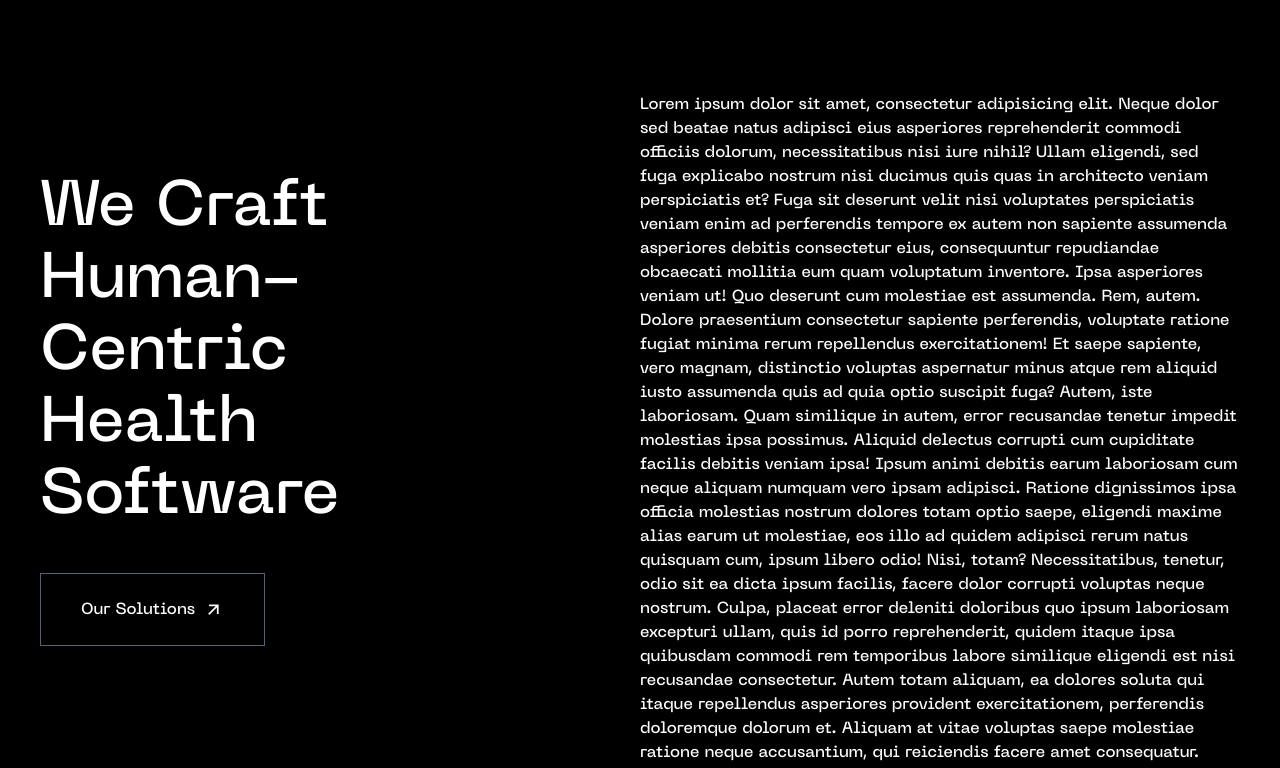
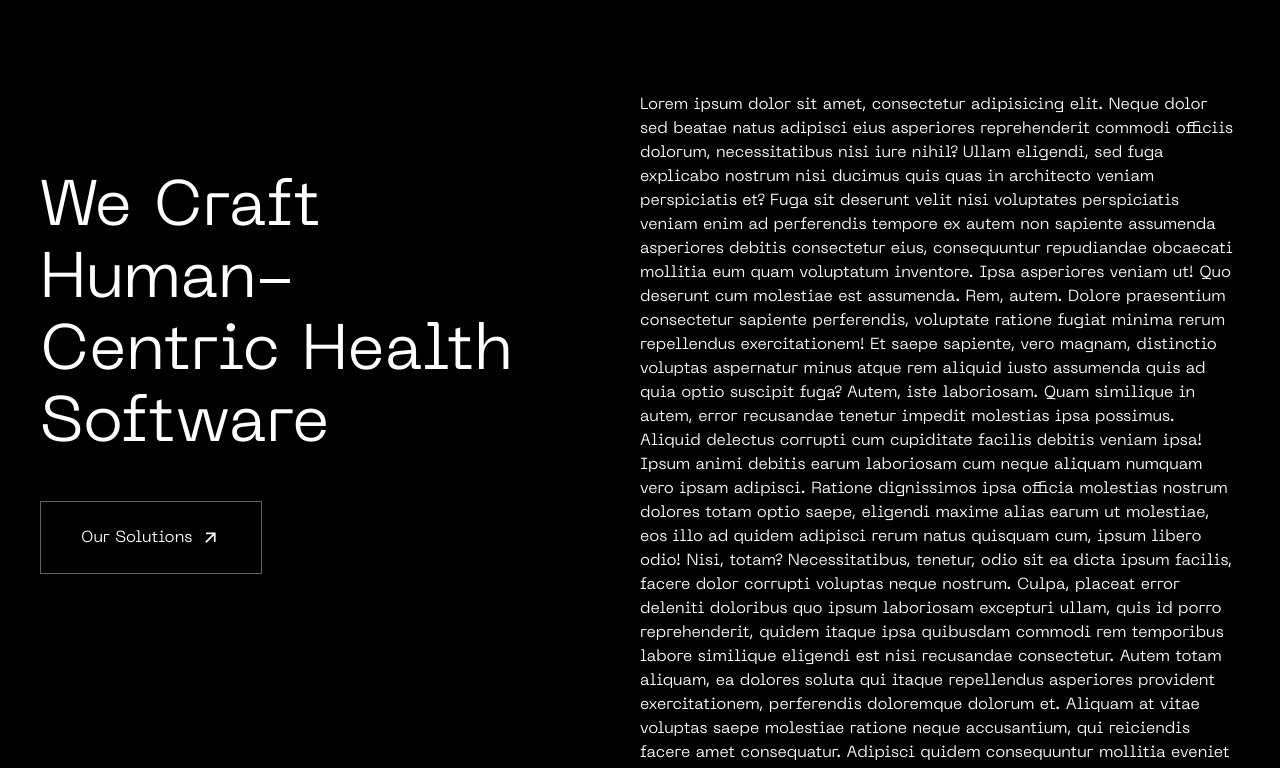
Before and after one commit to suraj6-21/Significo, a plain HTML site: page index.html in a window 1280 px wide. Shown: the part 747-1515 px from the top of the page. Drawn offline with nearby package versions, Linux system fonts and the light colour scheme.

Commit message:
Update font-family in style.css to use 'PPNeueMachina_Light' for improved readability

```diff
--- a/style.css
+++ b/style.css
@@ -23,7 +23,7 @@
 
 body{
     transition: background-color ease-out .5s;
-    font-family: 'PPNeueMachina_Medium';
+    font-family: 'PPNeueMachina_Light';
 
 }
 .videodiv {
```
